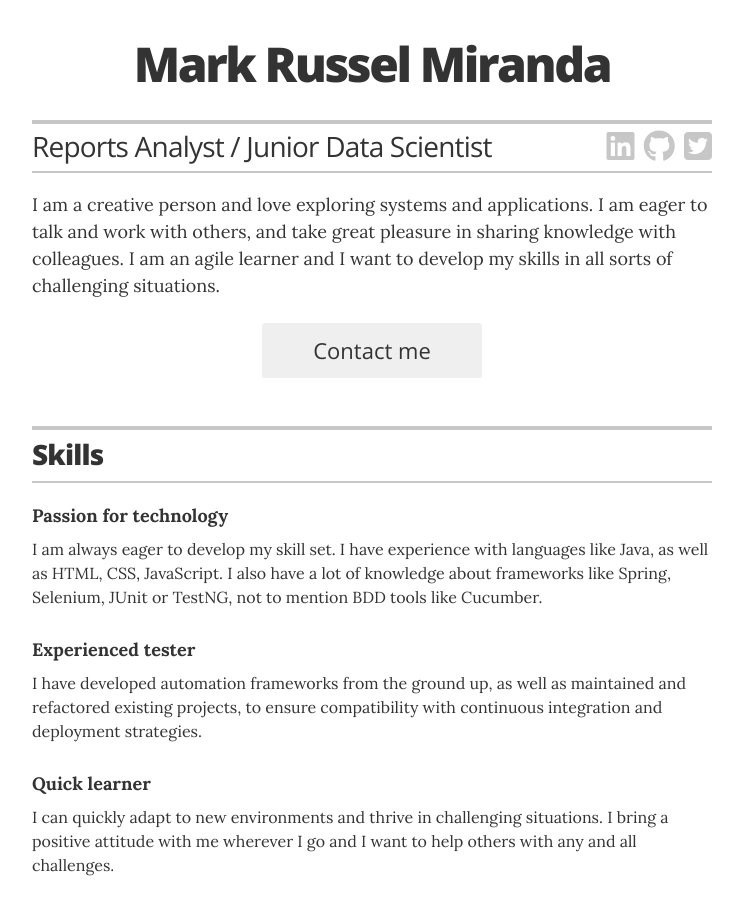
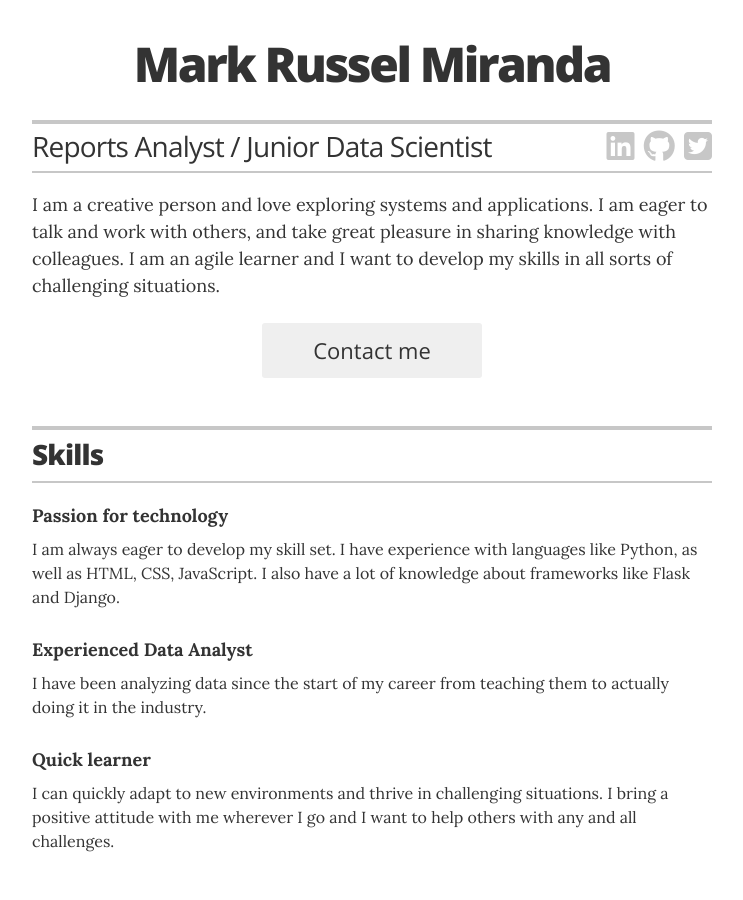
Before and after one commit to daddyawesome/daddyawesome.github.io, a Jekyll site: the page built from index.html, in a window 1280 px wide and 900 px high. Shown: the whole window, without its empty margins (268-1011 px from the left). Built offline with Jekyll 4.4.1, drawn with Linux system fonts in a browser that asks for light colours; nearby versions of some CDN libraries.

Commit message:
Update skills.yml

```diff
--- a/_data/skills.yml
+++ b/_data/skills.yml
@@ -1,11 +1,11 @@
 # Skills
 # Passion for technology
 - skill: Passion for technology
-  description: I am always eager to develop my skill set. I have experience with languages like Java, as well as HTML, CSS, JavaScript. I also have a lot of knowledge about frameworks like Spring, Selenium, JUnit or TestNG, not to mention BDD tools like Cucumber.
+  description: I am always eager to develop my skill set. I have experience with languages like Python, as well as HTML, CSS, JavaScript. I also have a lot of knowledge about frameworks like Flask and Django.
 
-# Experienced tester
-- skill: Experienced tester
-  description: I have developed automation frameworks from the ground up, as well as maintained and refactored existing projects, to ensure compatibility with continuous integration and deployment strategies.
+# Experienced Analyst
+- skill: Experienced Data Analyst
+  description: I have been analyzing data since the start of my career from teaching them to actually doing it in the industry.
 
 # Quick learner
 - skill: Quick learner
```
